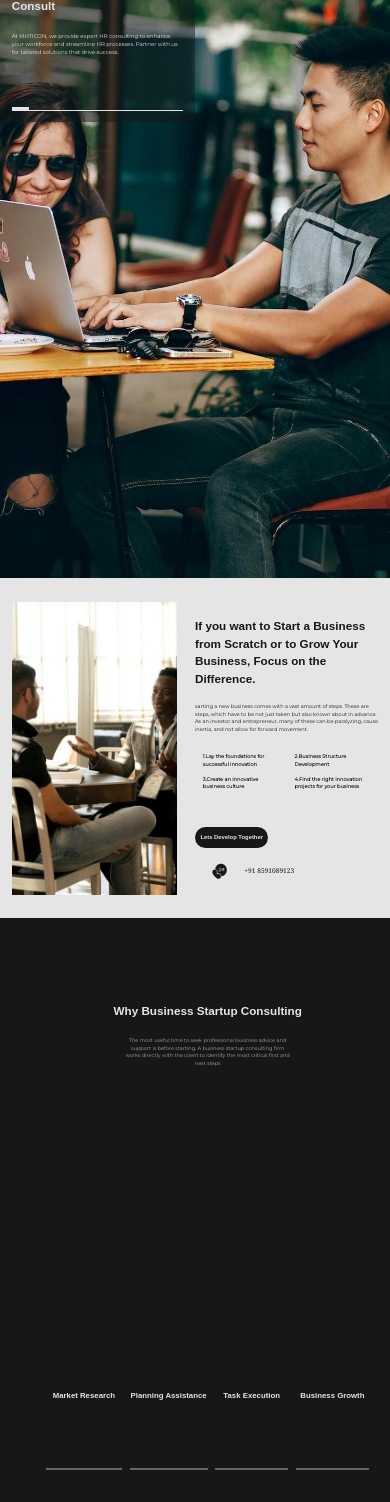
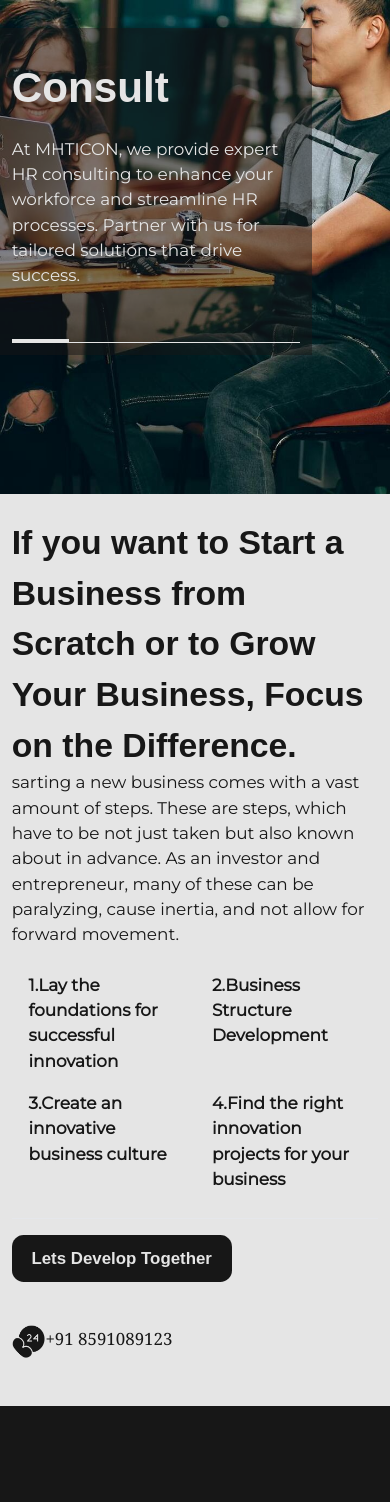
Before and after one commit to talha2510/mhticon, a Next.js app: page /services in a window 390 px wide. Shown: the part 200-1702 px from the top of the page. Built offline with nearby package versions, Linux system fonts and the light colour scheme; a web font is replaced by a local one.

Commit message:
first commit

```diff
--- a/app/ui/contact/contact.tsx
+++ b/app/ui/contact/contact.tsx
@@ -114,15 +114,6 @@ export default function Contact(){
 				<input type = "text" name = "full_name" placeholder = "*Full Name"/>
 				<input type = "number" name = "p_number" placeholder = "*Phone number"/>
 				<input type = "email" name = "email_address" placeholder = "*Email Address"/>
-				<select name = "field">
-				<option value = "Software Engineer">Software Engineer</option>
-				<option value = "Data Scientist">Data Scientist</option>
-				<option value = "Cybersecurity Specialist">Cybersecurity Specialist</option>
-				<option value = "Truck Driver">Truck Driver</option>
-				<option value = "Sales Representative">Sales Representative</option>
-				<option value = "Healthcare Support">Healthcare Support</option>
-				<option value = "Others">Others</option>
-				</select>
 				<textarea name = "message" placeholder = "*Message"/>
 				<input type = "submit" name = "submit" value = "Submit Request"/>
 			</form>
--- a/app/ui/services/services.module.css
+++ b/app/ui/services/services.module.css
@@ -9,14 +9,10 @@
 	.services > div > img{
 		width: 100%;
 	}
-	/*****************************************first div*****************************************/
-	.services > div:nth-child(1){
-		margin-top: 10vh;
-	}
 	/********************************second div*****************************************/
 	.services > div:nth-child(2){
 		position: absolute;
-		top:20vh;
+		top:15vh;
 		width: 50%;
 		color: rgb(229 229 229);
 		padding: 3vw 3vw;
@@ -109,7 +105,7 @@
 	.services > div:nth-child(4){
 		width: 100vw;
 		height: 90vh;
-		padding: 10vh 2vh 5vh 5vh;
+		padding: 10vh 2vh 5vh 2vh;
 		background-color: rgb(23 23 23);
 		display: flex;
 		flex-direction: column;
@@ -225,29 +221,25 @@
 	.services > div > img{
 		width: 100%;
 	}
-	/*****************************************first div*****************************************/
-	.services > div:nth-child(1){
-		margin-top: 10vh;
-	}
 	/********************************second div*****************************************/
 	.services > div:nth-child(2){
 		position: absolute;
-		top:20vh;
-		width: 50%;
+		top:27vh;
+		width: 80%;
 		color: rgb(229 229 229);
 		padding: 3vw 3vw;
 		background-color: rgba(23, 23, 23, 0.5);
 	}
 	.services > div:nth-child(2) > h1{
-		font-size: 3vw;
+		font-size: 5vh;
 		margin: 2vh 0;
 	}
 	.services > div:nth-child(2) > p{
-		font-size: 1.4vw;
+		font-size: 2vh;
 		margin: 2vh 0 6vh 0;
 	}
 	.services > div:nth-child(2) > hr{
-		width: 10%;
+		width: 20%;
 		border: none;
 		background-color: rgb(229 229 229);
 		height: 3px;
@@ -255,7 +247,7 @@
 	.services > div:nth-child(2) > div{
 		width: 100%;
 		background-color: rgb(229 229 229);
-		height: 0.5px;
+		height: 1px;
 	}
 	/************************************third div*****************************/
 	.services > div:nth-child(3){
@@ -263,30 +255,34 @@
 		background-color: rgb(229 229 229);
 		padding: 6vw 3vw;
 		display: flex;
+		flex-direction: column;
+		align-items: center;
 	}
 	.services > div:nth-child(3) > div{
 		display: inline-flex;
 		flex-direction: column;
-		width: 50%;
+		width: 100%;
 	}
-	.services > div:nth-child(3) > div:nth-child(1) > img{
-		width: 90%;
+	.services > div:nth-child(3) > div:nth-child(1){
+		display: none;
 	}
 	.services > div:nth-child(3) > div:nth-child(2){
 		color: rgb(23, 23, 23);
 		justify-content: space-evenly;
 	}
 	.services > div:nth-child(3) > div:nth-child(2) > h1{
-		font-size: 3vw;
+		font-size: 4vh;
 
 	}
 	.services > div:nth-child(3) > div:nth-child(2) > p{
-		font-size:1.3vw;
+		font-size:2vh;
 	}
 
 	.services > div:nth-child(3) > div:nth-child(2) > div{
 		display: inline-flex;
 		flex-direction: column;
+		margin: 2vh 0;
+
 	}
 
 	.services > div:nth-child(3) > div:nth-child(2) > div > div{
@@ -294,38 +290,39 @@
 	}
 	.services > div:nth-child(3) > div:nth-child(2) > div > div > span{
 		width: 50%;
-		font-size: 1.3vw;
-		padding: 1vw 2vw;
+		font-size: 2vh;
+		padding: 1vh 2vh;
 	}
 	.services > div:nth-child(3) > div:nth-child(2) > a{
-		padding: 1vw 0vw;
+		padding: 1vh 0vw;
 		text-align: center;
-		font-size: 1.5vw;
+		font-size: 2vh;
 		border-radius: 3vw;
 		transition-duration: 0.25s;
 		background-color: rgb(23, 23, 23);
 		color: rgb(229, 229, 229);
-		width: 40%;
+		width: 60%;
 		border: 2px solid transparent;
+		margin: 2vh 0vh;
 	}
-	.services > div:nth-child(3) > div:nth-child(2) > a:hover{
+	.services > div:nth-child(3) > div:nth-child(2) > a:active{
 		background-color: rgb(229, 229, 229);
 		border:2px solid rgb(23, 23, 23);
 		color :rgb(23, 23, 23);
-		width: 45%;
+		width: 70%;
 	}
 	.services > div:nth-child(3) > div:nth-child(2) > span{
-		font-size: 1.7vw;
+		font-size: 2vh;
 	}
 	.services > div:nth-child(3) > div:nth-child(2) > span > img{
-		width: 4vw;
-		margin: 0 2vh;
+		width: 4vh;
+		margin: 3vh 0vh;
 	}
 	/***********************************fourth div*************************************/
 	.services > div:nth-child(4){
 		width: 100vw;
-		height: 90vh;
-		padding: 10vh 2vh 5vh 5vh;
+		height: 100vh;
+		padding: 10vh 2vh 5vh 2vh;
 		background-color: rgb(23 23 23);
 		display: flex;
 		flex-direction: column;
@@ -338,31 +335,33 @@
 	}
 
 	.services > div:nth-child(4) > div:nth-child(1) > h1{
-		font-size: 3vw;
+		font-size: 4vh;
 		color: rgb(229, 229, 229);
 		text-align: center;
 	}
 	.services > div:nth-child(4) > div:nth-child(1) > p{
-		font-size: 1.3vw;
+		font-size: 2vh;
 		color: rgb(170, 170, 170);
 		text-align: center;
-		width: 50%;
+		width: 80%;
 		margin: 2vh auto;
 	}
 
 	.services > div:nth-child(4) > div:nth-child(2){
 		flex-direction: row;
+		flex-wrap: wrap;
 	}
 
 	.services > div:nth-child(4) > div:nth-child(2) > div{
 		display: inline-flex;
 		flex-direction: column;
 		justify-content: space-evenly;
-		padding: 1vw;
+		width: 50%;
+		padding: 1vh;
 	}
 
 	.services > div:nth-child(4) > div:nth-child(2) > div > h1{
-		font-size: 2vw;
+		font-size: 3vh;
 		color: rgb(229, 229, 229);
 		text-align: center;
 	}
@@ -373,7 +372,7 @@
 		height: 2px;
 	}
 	.services > div:nth-child(4) > div:nth-child(2) > div > p{
-		font-size: 1.2vw;
+		font-size: 1.5vh;
 		color: rgb(170, 170, 170);
 		text-align: center;
 	}
@@ -389,28 +388,28 @@
 		align-items: center;
 		width: 100vw;
 		position: absolute;
-		top:310vh;
+		top:293vh;
 	}
 	.services > div:nth-child(6) > h1{
-		font-size: 6vw;
+		font-size: 3vh;
 		color: rgb(23, 23, 23);
 		margin: 2vw 0;
 	}
 	.services > div:nth-child(6) > a{
-		font-size: 3vw;
+		font-size: 2vh;
 		background-color: rgb(220 38 38);
 		color: rgb(229, 229, 229);
 		border: 2px solid transparent;
 		border-radius: 5vw;
 		padding: 1vw 0;
-		width: 20%;
+		width: 40%;
 		text-align: center;
 		transition-duration: 0.25s;
 	}
-	.services > div:nth-child(6) > a:hover{
+	.services > div:nth-child(6) > a:active{
 		background-color: transparent;
 		color: rgb(220 38 38);
 		border-color: rgb(220 38 38);
-		width: 25%;
+		width: 50%;
 	}
 }
```
Also changed, not shown: app/ui/contact/contact.module.css (+75 -90 lines), 1 other file (tests, documents, lock files or other folders).
